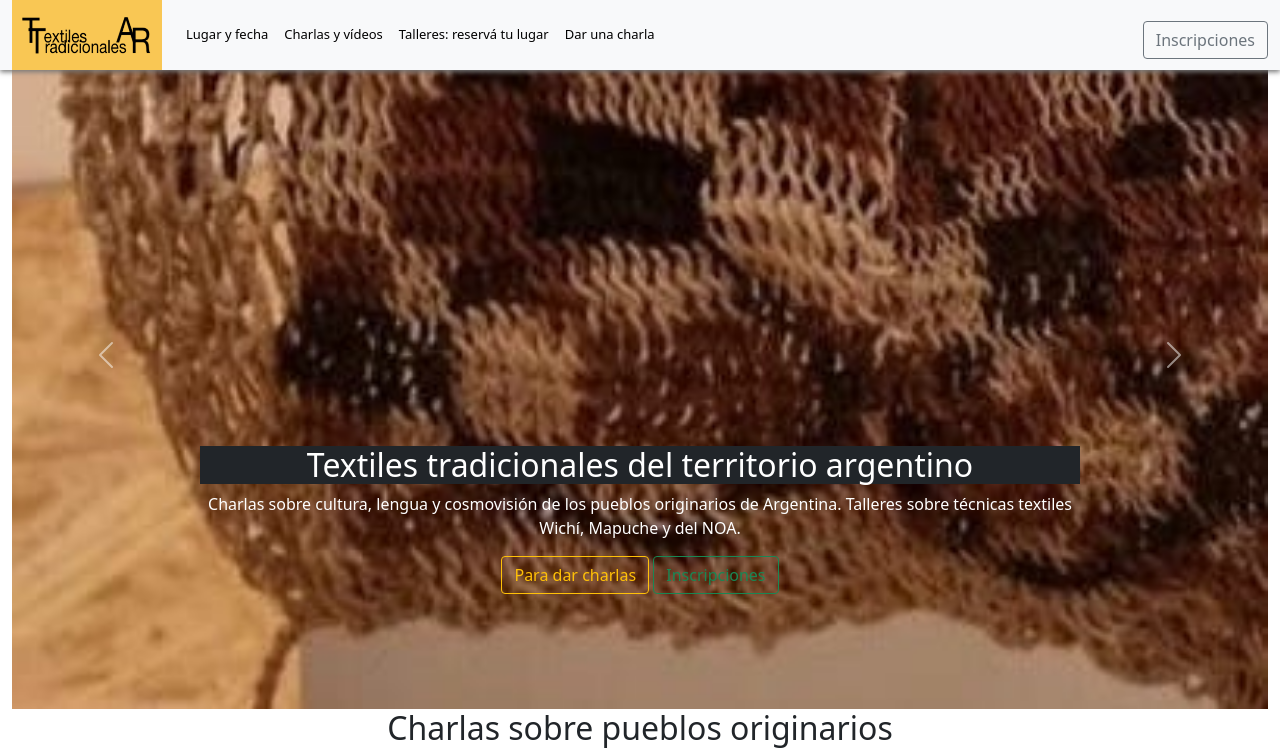
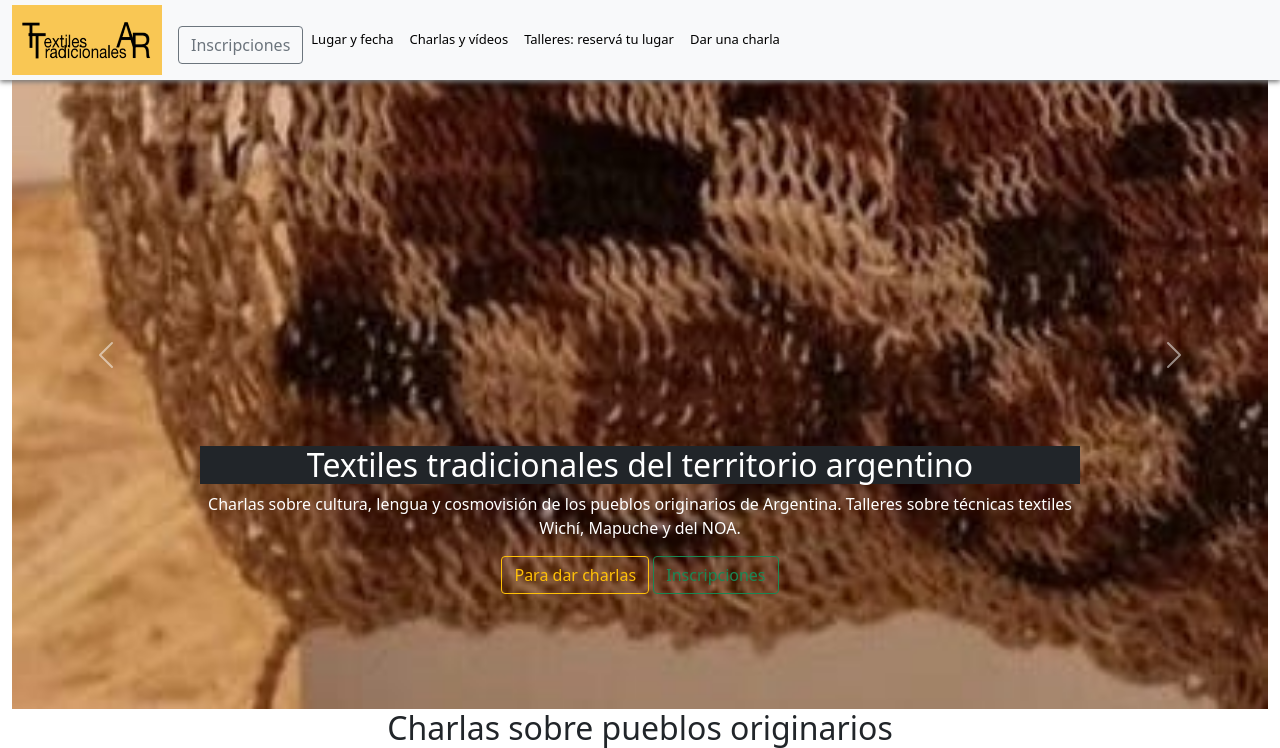
Before and after one commit to IsabelIMTextil/phpintegrador1, a PHP site: page / in a window 1280 px wide; the page is wider, and only the part inside the window is pictured. Shown: the top 748 px of that part. Run offline with PHP 8.4, Linux system fonts and the light colour scheme; some web fonts are replaced.

Commit message:
mudé el form

```diff
--- a/css/styles.css
+++ b/css/styles.css
@@ -5,7 +5,7 @@ box-sizing: border-box;}
 
 .navbar {
     box-shadow: 0px 2px 5px #777;
-    height: 70px;
+    height: 80px;
     width: 100%;
    }
 
--- a/index.html
+++ b/index.html
@@ -34,6 +34,11 @@
         <span class="navbar-toggler-icon"></span>
       </button>
       <div class="collapse navbar-collapse" id="navbarSupportedContent">
+        <form class="d-flex">
+          <button class="btn btn-outline-secondary" type="submit">Inscripciones</button>
+      </form>
+        <!-- mudé el form -->
+
         <ul class="navbar-nav me-auto mb-2 mb-lg-0">
           <li class="nav-item">
             <a class="nav-link" href="#arq">Lugar y fecha</a>
@@ -49,9 +54,7 @@
             <a class="nav-link active" aria-current="page" href="#presentacion">Dar una charla</a>
           </li>
         </ul>
-        <form class="d-flex">
-            <button class="btn btn-outline-secondary" type="submit">Inscripciones</button>
-        </form>
+
       </div>
     </div>
 </nav>
```
